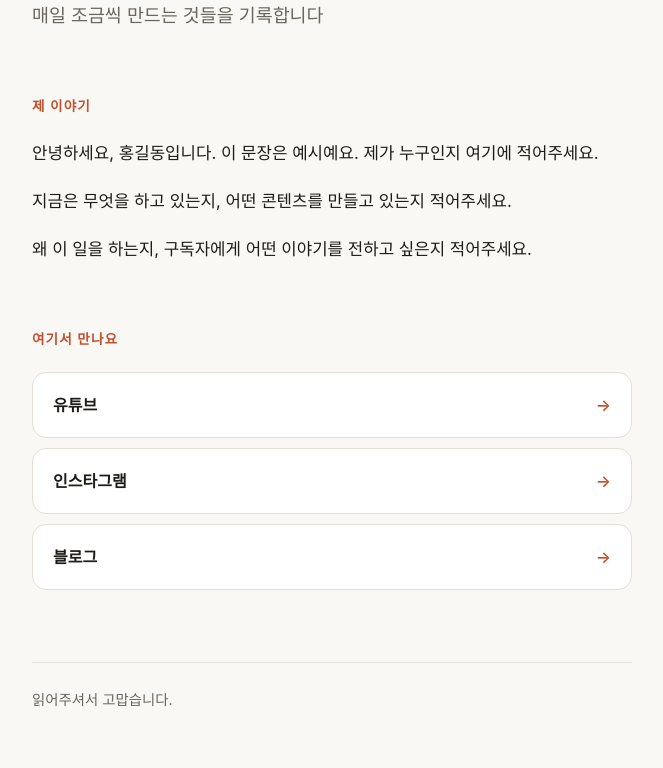
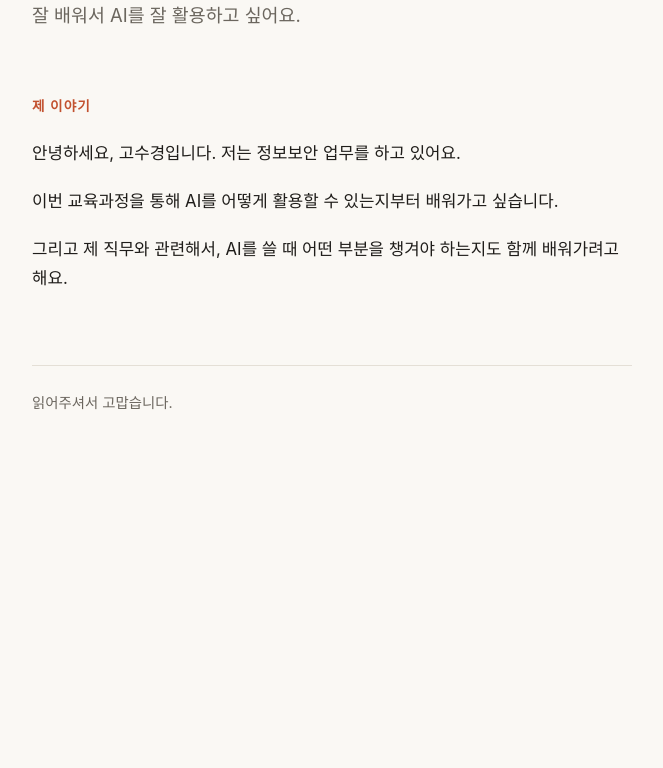
Before and after one commit to ssukyzz5/test, a plain HTML site: page index.html in a window 1280 px wide. Shown: the part 149-917 px from the top of the page, without its empty margins (308-971 px from the left). After the commit the page ends 800 px from the top, so only its background shows below. Drawn offline with Linux system fonts and the light colour scheme; a web font is replaced by a local one.

Commit message:
소개 내용을 실제 내용으로 교체
이름·한 줄 소개·내 이야기를 채우고, 채널 링크가 없으면 링크 칸을 숨김.

Co-Authored-By: Claude Opus 5.5 <noreply@anthropic.com>

```diff
--- a/content.js
+++ b/content.js
@@ -3,27 +3,24 @@
 
 window.SITE_CONTENT = {
   // 브라우저 탭에 보이는 제목
-  pageTitle: "홍길동 — 소개",
+  pageTitle: "고수경 — 소개",
 
   // ① 이름과 한 줄 소개
-  name: "홍길동",
-  tagline: "매일 조금씩 만드는 것들을 기록합니다",
+  name: "고수경",
+  tagline: "잘 배워서 AI를 잘 활용하고 싶어요.",
 
   // ② 내 이야기 — 문단 하나가 한 줄입니다. 필요한 만큼 추가하세요.
   storyTitle: "제 이야기",
   story: [
-    "안녕하세요, 홍길동입니다. 이 문장은 예시예요. 제가 누구인지 여기에 적어주세요.",
-    "지금은 무엇을 하고 있는지, 어떤 콘텐츠를 만들고 있는지 적어주세요.",
-    "왜 이 일을 하는지, 구독자에게 어떤 이야기를 전하고 싶은지 적어주세요."
+    "안녕하세요, 고수경입니다. 저는 정보보안 업무를 하고 있어요.",
+    "이번 교육과정을 통해 AI를 어떻게 활용할 수 있는지부터 배워가고 싶습니다.",
+    "그리고 제 직무와 관련해서, AI를 쓸 때 어떤 부분을 챙겨야 하는지도 함께 배워가려고 해요."
   ],
 
-  // ③ 채널 링크 — 필요 없는 줄은 지우고, 새 채널은 같은 모양으로 추가하세요.
+  // ③ 채널 링크 — 비어 있으면 이 칸은 화면에 안 보입니다.
+  // 추가하려면 { label: "유튜브", url: "https://..." } 처럼 한 줄씩 넣으세요.
   linksTitle: "여기서 만나요",
-  links: [
-    { label: "유튜브", url: "https://www.youtube.com/" },
-    { label: "인스타그램", url: "https://www.instagram.com/" },
-    { label: "블로그", url: "https://blog.naver.com/" }
-  ],
+  links: [],
 
   // 맨 아래 한 줄
   footer: "읽어주셔서 고맙습니다."
--- a/index.html
+++ b/index.html
@@ -51,6 +51,9 @@
       });
 
       var list = document.getElementById("links");
+      if (!c.links || c.links.length === 0) {
+        list.closest("section").hidden = true;
+      }
       (c.links || []).forEach(function (link) {
         var li = document.createElement("li");
         var a = document.createElement("a");
```
